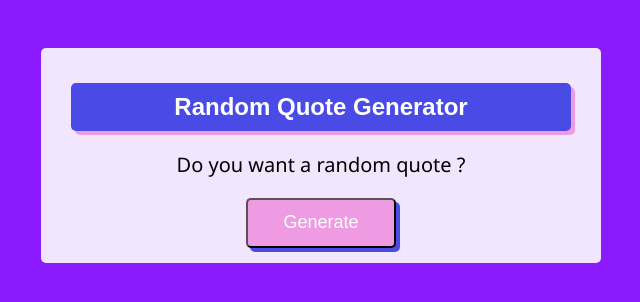
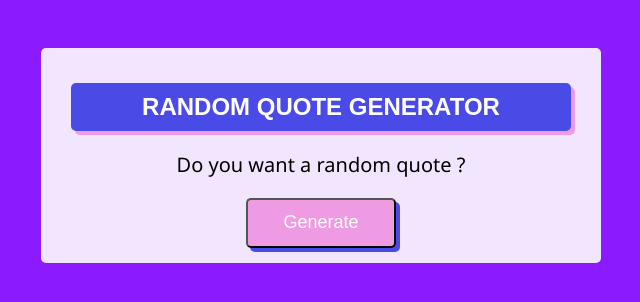
Before and after one commit to vivekmodak3/Random-Quote-Generator, a plain HTML site: page index.html in a window 1280 px wide. Shown: the whole page, without its empty margins (299-939 px from the left). Drawn offline with Linux system fonts and the light colour scheme.

Commit message:
Update index.html

```diff
--- a/index.html
+++ b/index.html
@@ -3,12 +3,12 @@
     <meta charset="UTF-8">
     <meta name="viewport" content="width=device-width, initial-scale=1.0">
     <link rel="stylesheet" href="style.css">
-    <title>Random quote generator</title>
+    <title>Random quote</title>
 </head>
 <body>
     <div class="content">
         <div class="card">
-          <h2>Random Quote Generator</h2>
+          <h2>RANDOM QUOTE GENERATOR</h2>
           <p>Do you want a random quote ?</p>
           <button onclick="displayQuote()" class="btn">Generate</button>
         </div>
```
